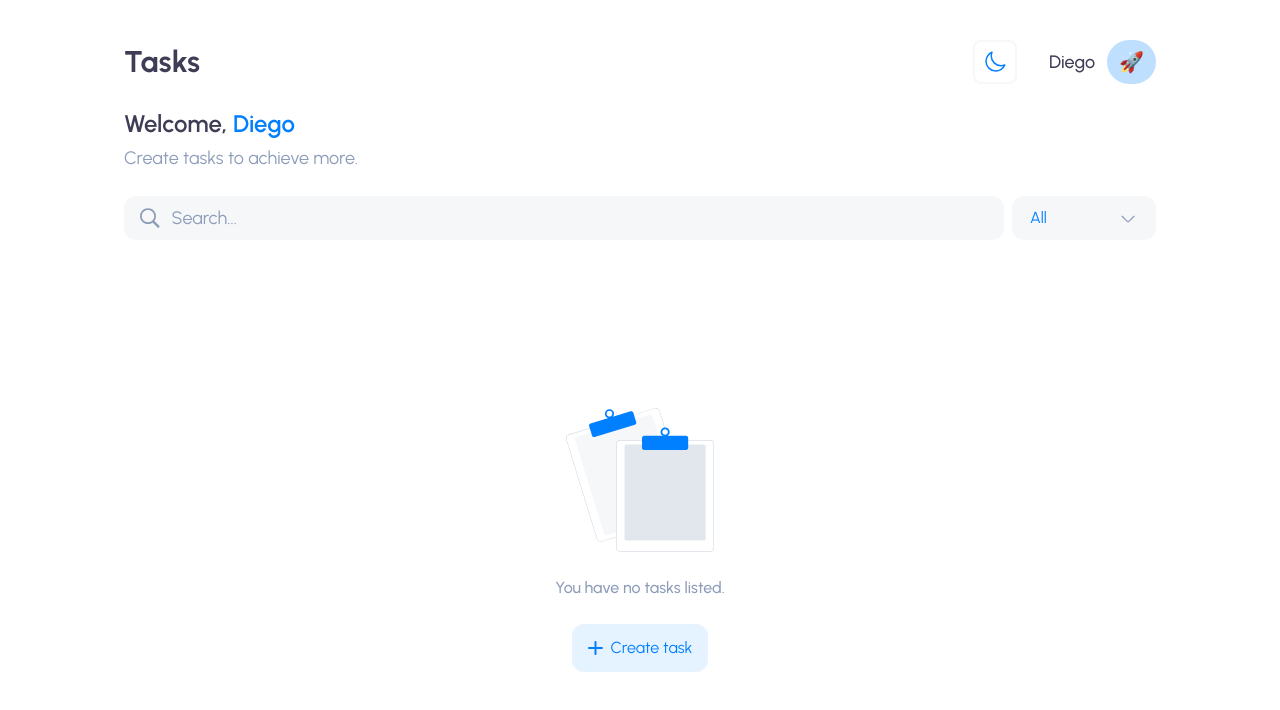
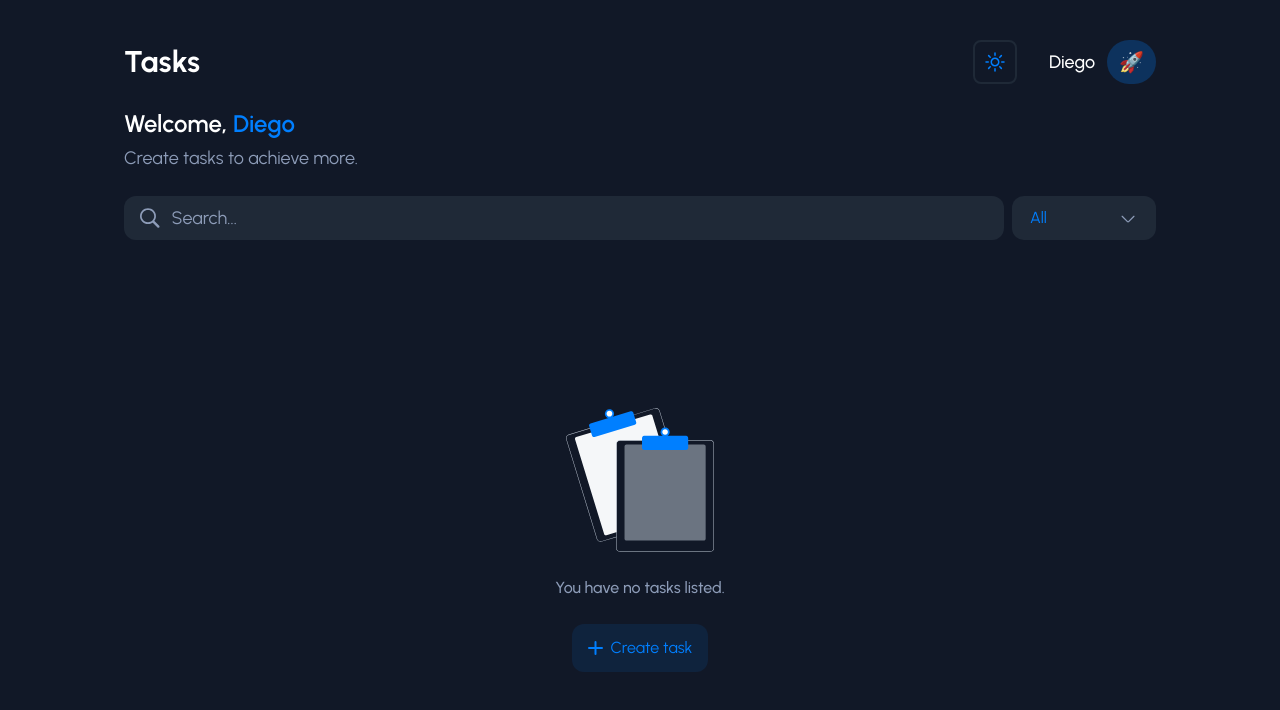
Before and after one commit to diieggo/tasks-app, a React (Create React App) app: page / in a window 1280 px wide. Shown: the top 710 px of the page. Built offline with nearby package versions, Linux system fonts and the light colour scheme.

Commit message:
feat: :sparkles: Add Local Storage Hook

```diff
--- a/src/App.js
+++ b/src/App.js
@@ -8,33 +8,19 @@ import {
   TodoFilter,
   TodoModal,
 } from "./components";
+import { useLocalStorage } from "./hooks/useLocalStorage";
 import { IconSquarePlus, IconPlus } from "./assets/icons";
 import { FigureNotes } from "./assets/figures";
 
 function App() {
-  const localStorageTodos = localStorage.getItem("TodosList")
-  const parsedTodos = JSON.parse(localStorageTodos)
-
-  const [todos, setTodos] = useState(parsedTodos || []);
+  const [todos, setTodos] = useLocalStorage("tasks", []);
   const [isCreateModalOpen, setIsCreateModalOpen] = useState(false);
   const [searchValue, setSearchValue] = useState("");
-  const [selectedFilter, setSelectedFilter] = useState("All");
+  const [selectedFilter, setSelectedFilter] = useState("filter", "All");
   const [filter, setFilter] = useState(selectedFilter);
-  const [theme, setTheme] = useState(() => {
-    if (window.matchMedia("(prefers-color-scheme: dark)").matches) {
-      return "dark";
-    } else {
-      return "light";
-    }
-  });
+  const [theme, setTheme] = useLocalStorage("theme", "dark");
 
   const pendingTodos = todos.filter((todo) => !todo.completed);
-
-  useEffect(() => {
-    const stringifiedTodos = JSON.stringify(todos)
-    localStorage.setItem("TodosList", stringifiedTodos)
-    console.log("Local Storage Updated")
-  }, [todos])
 
   useEffect(() => {
     setFilter(selectedFilter);
@@ -66,9 +52,8 @@ function App() {
   };
 
   const handleChangeTheme = () => {
-    setTheme((prevTheme) => {
-      return prevTheme === "light" ? "dark" : "light";
-    });
+    const newTheme = theme === "light" ? "dark" : "light";
+    setTheme(newTheme);
   };
 
   window
@@ -82,31 +67,28 @@ function App() {
       description: description,
       completed: !!completed,
     };
-    setTodos((prevTodos) => {
-      return [...prevTodos, newTodo];
-    });
+    setTodos([...todos, newTodo]);
   };
 
   const checkTodo = (id) => {
-    setTodos((prevTodos) => {
-      return prevTodos.map((todo) => {
+    const newTodos = todos.map((todo) => {
       if (todo.id === id) {
         return { ...todo, completed: !todo.completed };
       }
       return todo;
     });
-    });
+    setTodos(newTodos);
     console.log(`Todo Checked, ID: ${id}`);
   };
 
   const deleteTodo = (id) => {
-    setTodos((prevTodos) => prevTodos.filter((todo) => todo.id !== id));
+    const newTodos = todos.filter((todo) => todo.id !== id);
+    setTodos(newTodos);
     console.log(`Todo Deleted, ID: ${id}`);
   };
 
   const updateTodo = (id, newTitle, newDescription, newCompleted) => {
-    setTodos((prevTodos) => {
-      return prevTodos.map((todo) => {
+    const newTodos = todos.map((todo) => {
       if (todo.id === id) {
         return {
           ...todo,
@@ -117,7 +99,7 @@ function App() {
       }
       return todo;
     });
-    });
+    setTodos(newTodos);
     console.log(`Todo Updated, ID: ${id}`);
   };
 
--- /dev/null
+++ b/src/hooks/index.js
@@ -0,0 +1 @@
+export { useLocalStorage } from "./useLocalStorage";
--- /dev/null
+++ b/src/hooks/useLocalStorage.js
@@ -0,0 +1,25 @@
+import { useState } from "react";
+
+const useLocalStorage = (key, defaultValue) => {
+  const [storedValue, setStoredValue] = useState(() => {
+    try {
+        const item = localStorage.getItem(key)
+      return item ? JSON.parse(item) : defaultValue
+    } catch {
+      return defaultValue;
+    }
+  });
+
+  const setValue = (value) => {
+    try {
+        setStoredValue(value);
+        localStorage.setItem(key, JSON.stringify(value))
+    } catch {
+        console.error("Error: Can't update Local Storage")
+    }
+  };
+
+  return [storedValue, setValue];
+};
+
+export { useLocalStorage }
```
Lines whose indentation alone changed are shown as unchanged.
